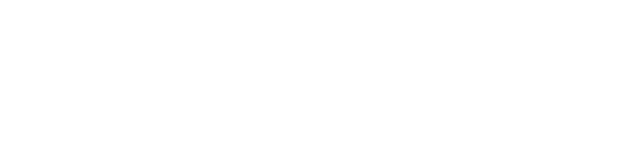
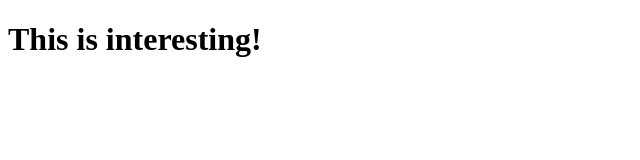
Before and after one commit to patgilch17/justademo2, a plain HTML site: page index.html in a window 1280 px wide. Shown: the whole page, without its empty margins (0-640 px from the left). Drawn offline with Linux system fonts and the light colour scheme.

Commit message:
Adds a header to index.html

```diff
--- a/index.html
+++ b/index.html
@@ -7,6 +7,6 @@
     <title>Document</title>
 </head>
 <body>
-
+    <h1>This is interesting!</h1>
 </body>
 </html>
```
